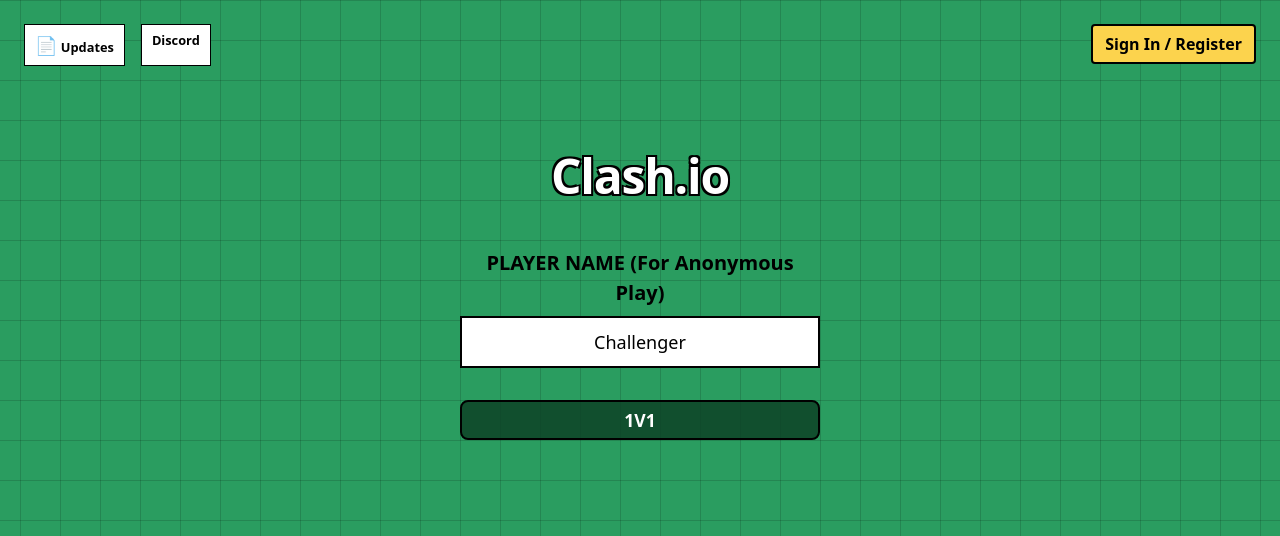
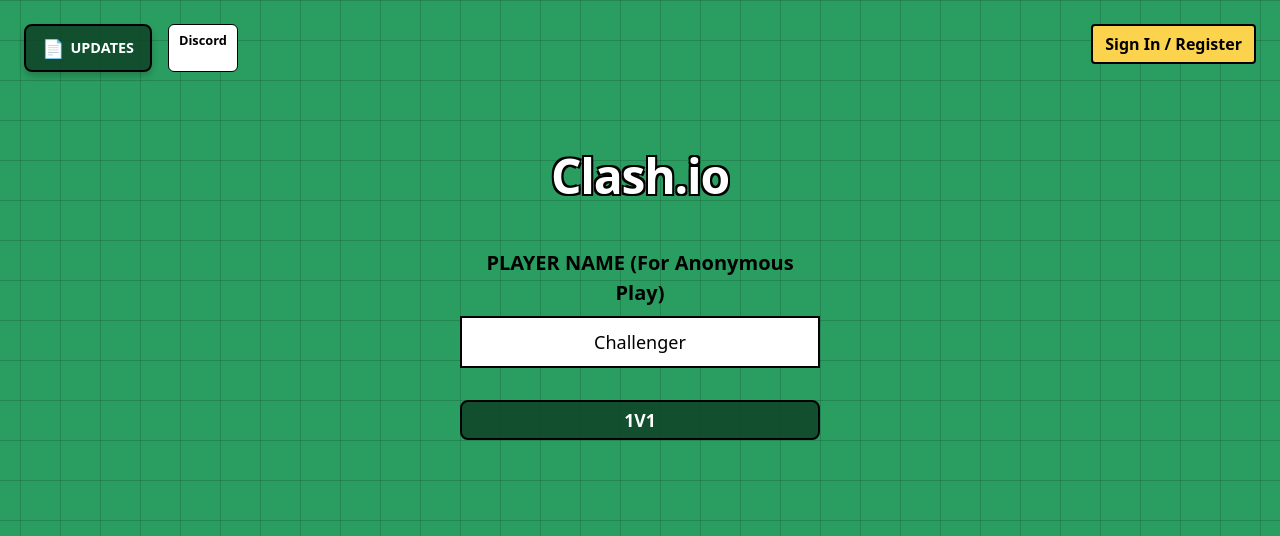
Before and after one commit to paperdevelopment20-prog/Clash.io, a website: page index.html in a window 1280 px wide. Shown: the top 536 px of the page. Drawn offline with nearby package versions, Linux system fonts and the light colour scheme.

Commit message:
Update index.html

```diff
--- a/index.html
+++ b/index.html
@@ -93,13 +93,64 @@
 #start-button:active {
     transform: translateY(2px); /* Sinks when clicked */
 }
-        .menu-top-btn {
-            background-color: #fff; border: 1px solid #000; color: #000;
-            padding: 6px 10px; font-weight: bold; cursor: pointer;
-            transition: background-color 0.2s; text-decoration: none;
-            display: inline-block; font-size: 0.8rem;
-        }
-        .menu-top-btn:hover { background-color: #e5e7eb; }
+        /* UPDATE: Redesign the 'Updates' Button */
+#updates-btn {
+    /* The specific dark "Reconnect" green */
+    background-color: rgba(13, 66, 38, 0.85) !important;
+    border: 2px solid #000000 !important;
+    border-radius: 8px; /* Clean rounded corners */
+
+    /* Center the contents */
+    display: inline-flex !important;
+    justify-content: center;
+    align-items: center;
+    gap: 6px; /* Space between icon and text */
+
+    /* Typography & Sizing */
+    font-family: ui-sans-serif, system-ui, sans-serif;
+    color: #ffffff !important; /* White text for contrast */
+    padding: 8px 16px !important;
+    font-weight: 800;
+    font-size: 0.9rem !important;
+    text-transform: uppercase;
+
+    /* Interaction */
+    transition: all 0.2s ease;
+    cursor: pointer;
+    box-shadow: 0 4px 6px rgba(0, 0, 0, 0.2);
+    z-index: 60;
+}
+
+/* Hover effect to match the new 1v1 style */
+#updates-btn:hover {
+    background-color: rgba(20, 100, 55, 0.95) !important; /* Slightly brighter green */
+    transform: translateY(-2px); /* Lifts slightly */
+    box-shadow: 0 6px 12px rgba(0, 0, 0, 0.3);
+    color: #fff !important; /* Ensure text remains bright */
+}
+
+#updates-btn:active {
+    transform: translateY(1px); /* Sinks when clicked */
+}
+
+/* Redesign the other top button (Discord) to match slightly */
+.menu-top-btn:not(#updates-btn) {
+    background-color: #fff;
+    border: 1px solid #000;
+    color: #000;
+    padding: 6px 10px;
+    font-weight: bold;
+    cursor: pointer;
+    transition: background-color 0.2s;
+    text-decoration: none;
+    display: inline-block;
+    font-size: 0.8rem;
+    border-radius: 6px;
+}
+
+.menu-top-btn:not(#updates-btn):hover {
+    background-color: #e5e7eb;
+}
         /* UPDATE: Shrink Auth Button */
         #sign-in-btn, #auth-display-btn {
             background-color: #fcd34d; border: 2px solid #000; color: #000;
```
